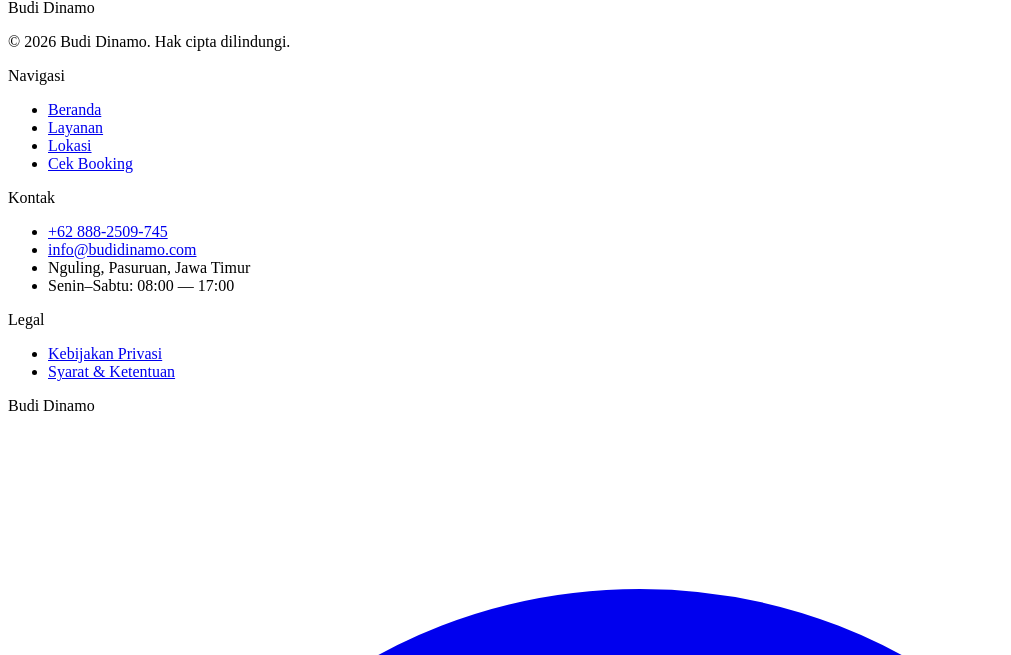
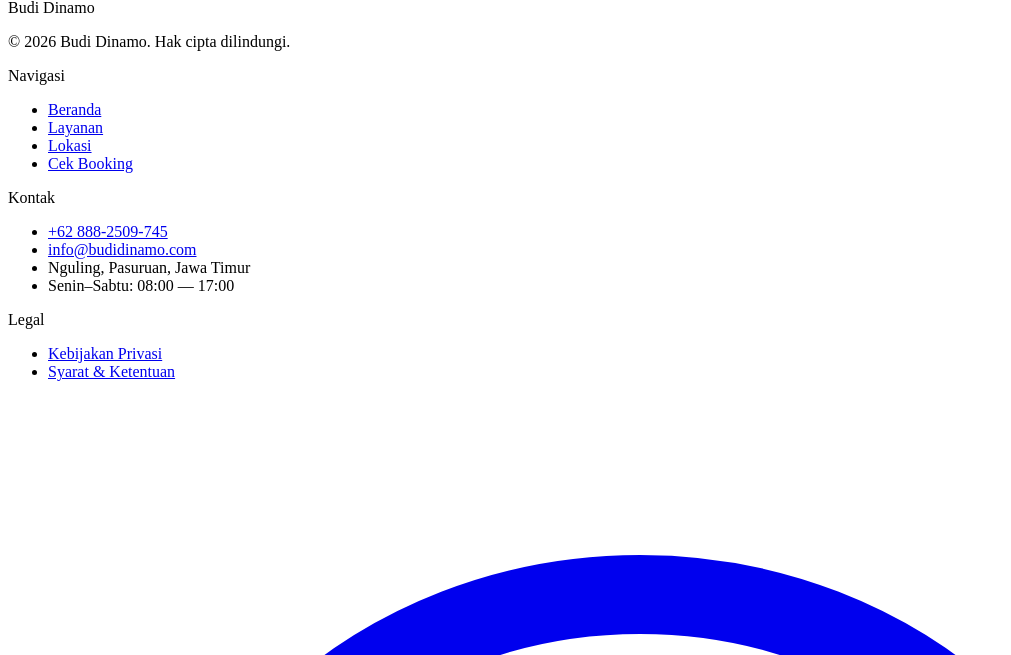
Before and after one commit to DeoFaradyS/bengkel-dinamo, a Laravel app: page /layanan/1 in a window 1280 px wide. Shown: the part 1281-1936 px from the top of the page, without its empty margins (0-1011 px from the left). Run offline with Laravel 12, Linux system fonts and the light colour scheme; data comes from the database, SQL or seed files in the repository; some libraries are stand-ins or nearby versions.

Commit message:
style(footer): hapus teks besar Budi Dinamo

```diff
--- a/resources/views/sections/footer.blade.php
+++ b/resources/views/sections/footer.blade.php
@@ -1,4 +1,4 @@
-<footer class="bg-neutral-900 text-white pt-16">
+<footer class="bg-neutral-900 text-white py-16">
   <div class="max-w-[1200px] mx-auto px-6 grid grid-cols-2 lg:grid-cols-4 gap-10">
 
     <div>
@@ -36,10 +36,4 @@
     </nav>
 
   </div>
-
-  <div class="border-t border-neutral-800 mt-10 pt-4 overflow-hidden">
-    <p class="relative text-center leading-none font-bold text-[80px] sm:text-[140px] lg:text-[200px] bg-gradient-to-b from-white to-neutral-900 bg-clip-text text-transparent select-none">
-      Budi Dinamo
-    </p>
-  </div>
 </footer>
```
